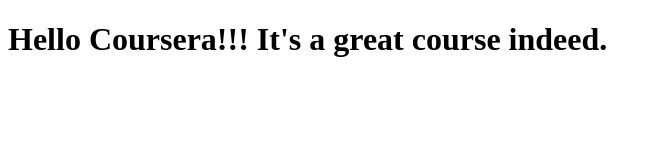
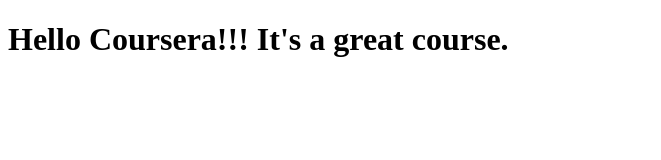
Before and after one commit to Rasmita-P/coursera-learning, a plain HTML site: page site/index.html in a window 1280 px wide. Shown: the whole page, without its empty margins (0-661 px from the left). Drawn offline with Linux system fonts and the light colour scheme.

Commit message:
More changes to the page content.

```diff
--- a/site/index.html
+++ b/site/index.html
@@ -4,6 +4,6 @@
 	<title>Hello Coursera!</title>
 </head>
 <body>
-<h1>Hello Coursera!!! It's a great course indeed.</h1>
+<h1>Hello Coursera!!! It's a great course.</h1>
 </body>
 </html>
```
